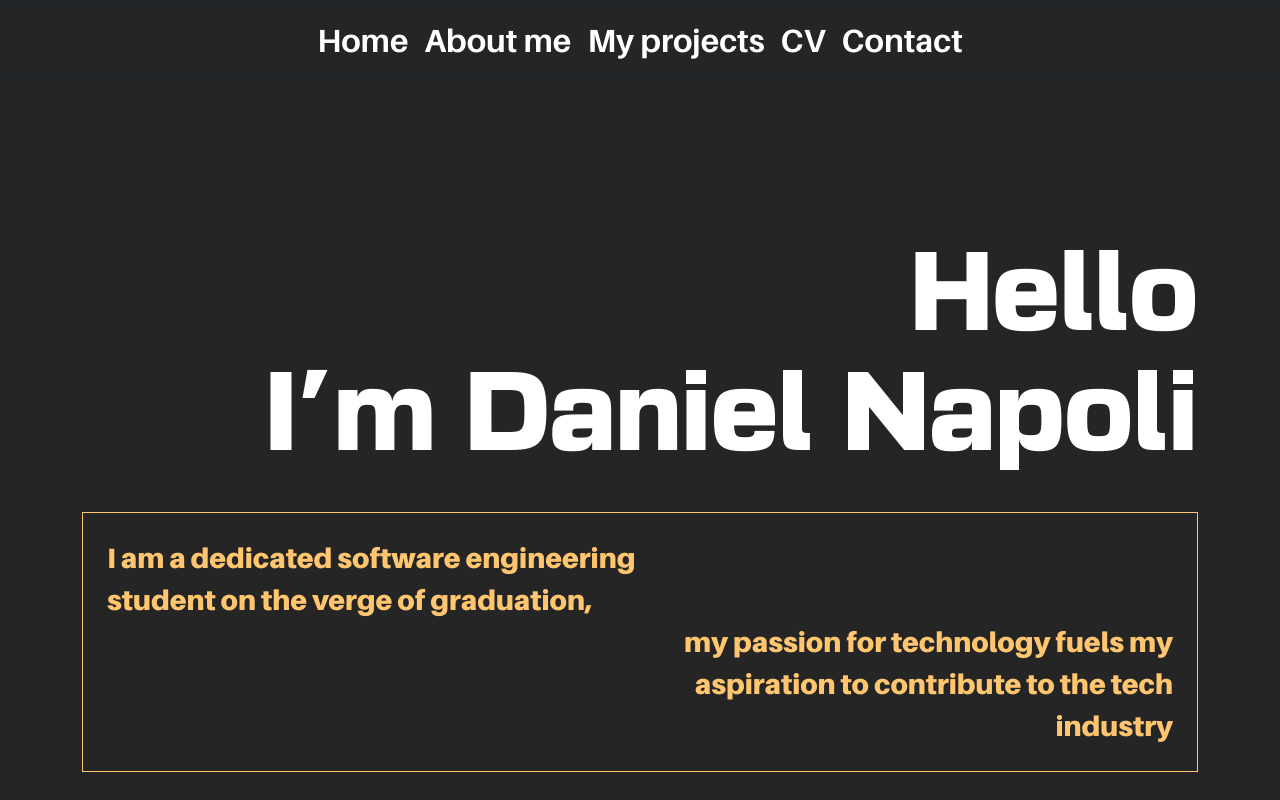
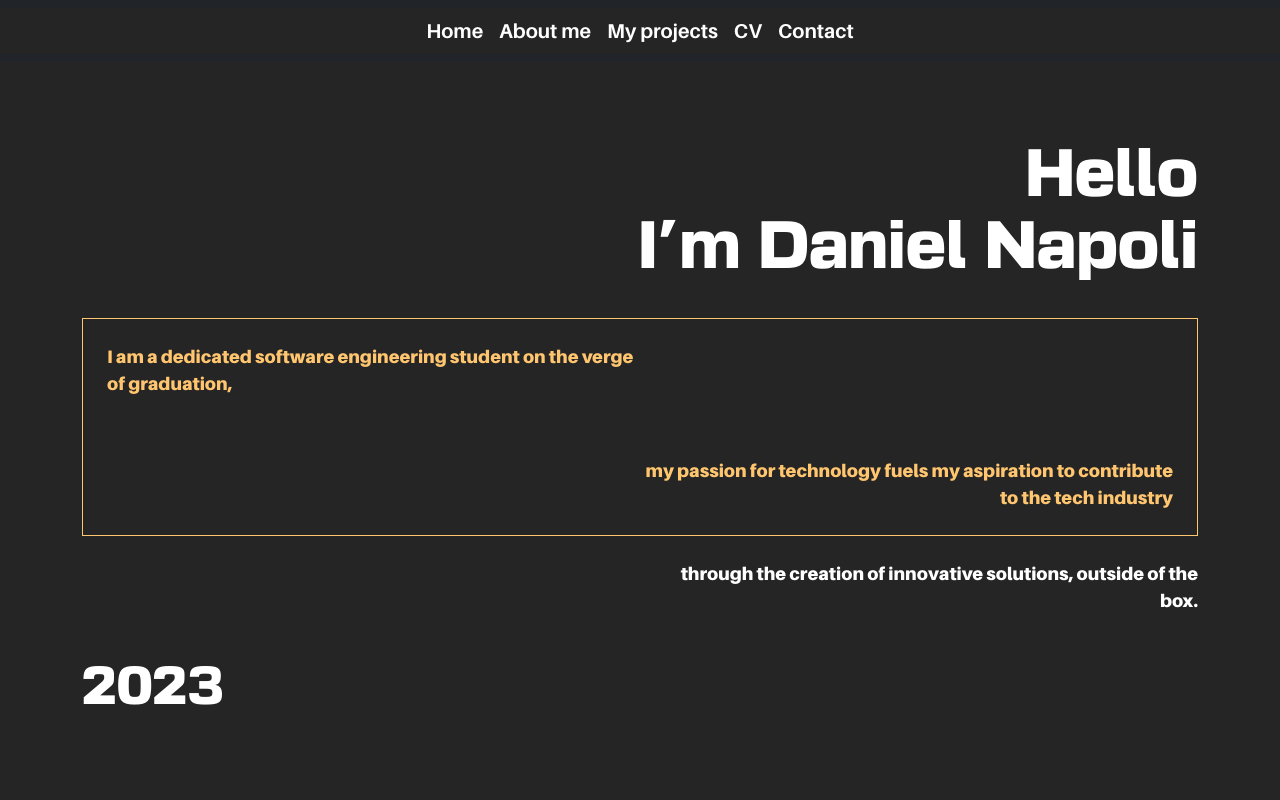
Before and after one commit to napolidan/portafolio, a React (Vite) app: page / in a window 1280 px wide. Shown: the top 800 px of the page. Built offline with nearby package versions, Linux system fonts and the light colour scheme.

Commit message:
Listo para deploy

```diff
--- a/src/index.css
+++ b/src/index.css
@@ -54,7 +54,7 @@
   a.nav-link{
     color: white;
     font-family: "AileronBold";
-    font-size: 32px;
+    font-size: 20px;
   }
 
   a.nav-link .selected{
@@ -62,16 +62,16 @@
   }
 
   .container{
-    margin-block: 10rem;
+    margin-block: 5rem;
   }
 
   .basement{
     font-family: "BasementGrotesque";
-    font-size: 100px;
+    font-size: 60px;
   }
 
   .sub-title{
-    font-size: 80px;
+    font-size: 40px;
   }
 
   .instagram-sans{
@@ -86,7 +86,7 @@
 
   .aileron-black{
     font-family: "AileronBlack";
-    font-size: 28px;
+    font-size: 18px;
     margin-bottom: 0;
   }
 
--- a/src/routes/Contact.jsx
+++ b/src/routes/Contact.jsx
@@ -15,22 +15,20 @@ const Contact = () => {
                     <div>
                         <div className="d-flex gap-5">
                             <div>
-                                <h3 className="basement">Email</h3>
+                                <h1 className="basement sub-title">Email</h1>
                                 <p className="aileron-black">daniel.napolip@gmail.com</p>
                             </div>
                             <div>
-                                <h3 className="basement">Phone number</h3>
+                                <h1 className="basement sub-title">Phone number</h1>
                                 <p className="aileron-black">+507 6115-6670</p>
                             </div>
                         </div>
                         <br />
                         <br />
-                        <h3 className="basement">My accounts</h3>
+                        <h1 className="basement sub-title">My accounts</h1>
                         <br />
                         <p className="aileron-black"><a className="marked" href="https://linkedin.com/in/napolidan" target="_blank">LinkedIn<span className="instagram-sans"> -></span></a></p>
-                        <br />
                         <p className="aileron-black"><a className="marked" href="https://github.com/napolidan" target="_blank">Github<span className="instagram-sans"> -></span></a></p>
-                        <br />
                         <p className="aileron-black"><a className="marked" href="https://codepen.io/napolidan" target="_blank">Codepen<span className="instagram-sans"> -></span></a></p>
 
                     </div>
```
